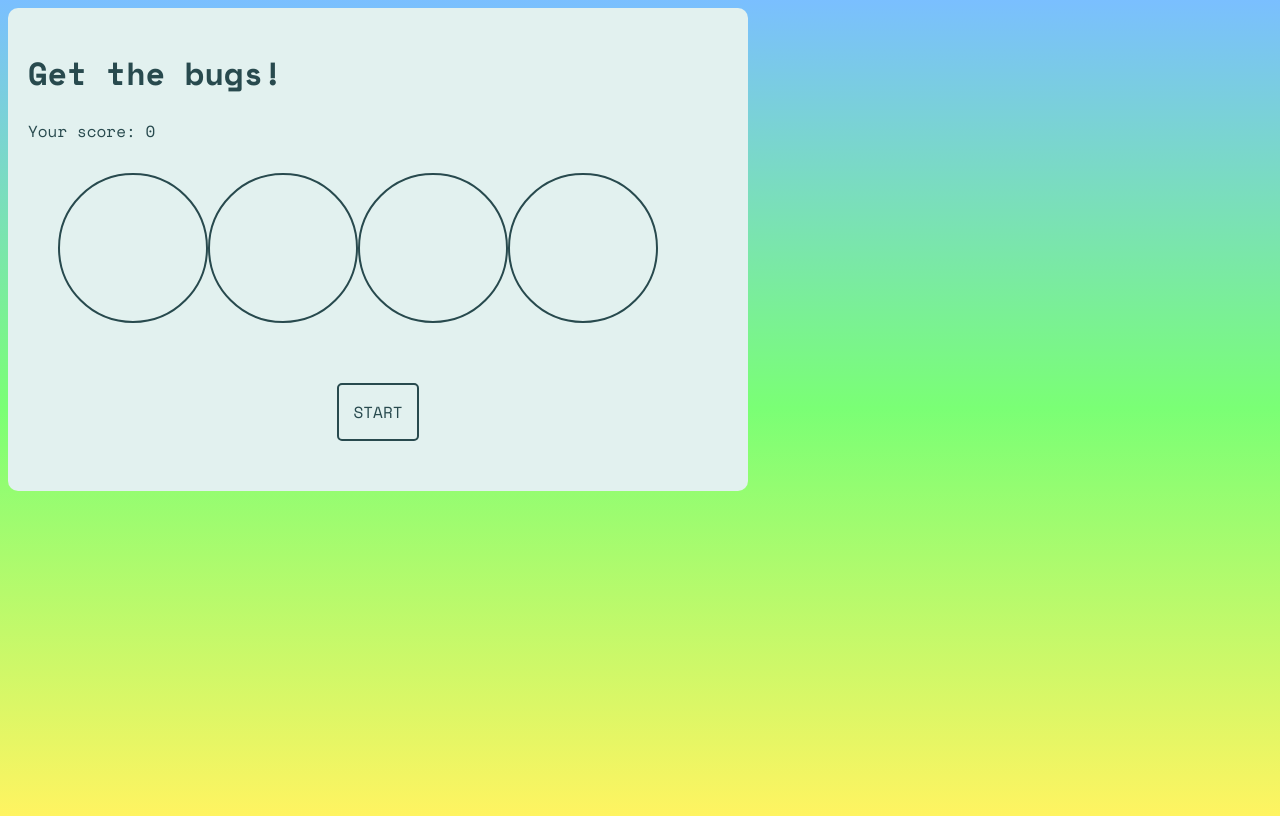
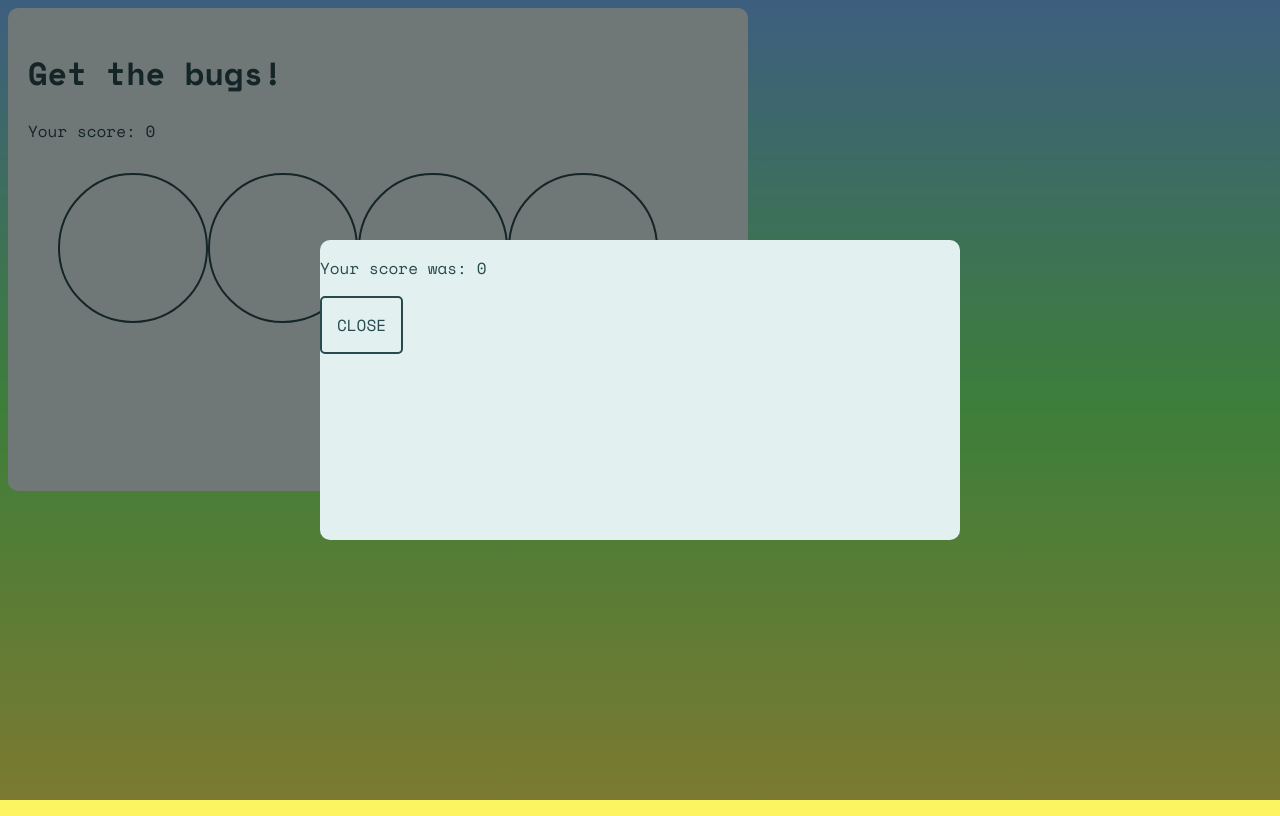
Before and after one commit to laurpe/speedgame-react, a React (Create React App) app: page / in a window 1280 px wide. Both pictures are taken after a click on the button 133 px from the left and 247 px from the top of the page. Built offline with nearby package versions, Linux system fonts and the light colour scheme.

Commit message:
basic modal with backdrop

```diff
--- a/src/App.js
+++ b/src/App.js
@@ -1,6 +1,8 @@
 import Circle from "./Components/Circle";
 import Button from "./Components/Button";
 import Score from "./Components/Score";
+import Popup from "./Components/Popup";
+import Backdrop from "./Components/Backdrop";
 import { Component } from "react";
 
 class App extends Component {
@@ -10,6 +12,7 @@ class App extends Component {
         rounds: 0,
         pace: 1000,
         score: 0,
+        showPopup: false,
     };
     timer;
 
@@ -20,7 +23,6 @@ class App extends Component {
     pickNew = () => {
         const nextActive = Math.floor(Math.random() * 4);
         const active = this.state.circles.indexOf(true);
-        // console.log("circles inside picknew", circles);
         if (nextActive !== active) {
             return nextActive;
         } else {
@@ -33,7 +35,6 @@ class App extends Component {
         const newCircles = [false, false, false, false];
         newCircles[nextActive] = true;
         this.setState({ circles: newCircles });
-        // console.log("circles after setting new", circles);
         this.setState({ pace: this.state.pace - 10 });
         if (this.state.rounds >= 5) {
             this.stopGame();
@@ -51,11 +52,12 @@ class App extends Component {
 
     stopGame = () => {
         this.setState({ gameOn: false });
+        this.setState({ showPopup: true });
         clearTimeout(this.timer);
-        this.reloadGame();
     };
 
     handleClickStop = () => {
+        this.setState({ showPopup: true });
         this.stopGame();
     };
 
@@ -68,8 +70,14 @@ class App extends Component {
         }
     };
 
+    handlePopupClose = () => {
+        this.setState({ showPopup: false });
+        this.reloadGame();
+    };
+
     render() {
         return (
+            <div>
                 <div className="container">
                     <header>
                         <h1>Get the bugs!</h1>
@@ -82,7 +90,9 @@ class App extends Component {
                                     <Circle
                                         circle={circle}
                                         key={index}
-                                    handleClickCircle={this.handleClickCircle}
+                                        handleClickCircle={
+                                            this.handleClickCircle
+                                        }
                                     />
                                 );
                             })}
@@ -103,6 +113,16 @@ class App extends Component {
                         </div>
                     </main>
                 </div>
+                {this.state.showPopup && (
+                    <div>
+                        <Backdrop />
+                        <Popup
+                            score={this.state.score}
+                            handleClick={this.handlePopupClose}
+                        />
+                    </div>
+                )}
+            </div>
         );
     }
 }
--- /dev/null
+++ b/src/Components/Backdrop.jsx
@@ -0,0 +1,7 @@
+import styles from "./Backdrop.module.css";
+
+const Backdrop = () => {
+    return <div className={styles.backdrop}></div>;
+};
+
+export default Backdrop;
--- /dev/null
+++ b/src/Components/Backdrop.module.css
@@ -0,0 +1,9 @@
+.backdrop {
+    width: 100%;
+    height: 100%;
+    position: fixed;
+    left: 0;
+    top: 0;
+    background-color: rgba(0, 0, 0, 0.5);
+    z-index: 1;
+}
--- a/src/Components/Button.jsx
+++ b/src/Components/Button.jsx
@@ -2,7 +2,7 @@ import styles from "./Button.module.css";
 
 const Button = ({ handleClick, title }) => {
     return (
-        <button styles={styles.button} onClick={handleClick}>
+        <button type="button" styles={styles.button} onClick={handleClick}>
             {title}
         </button>
     );
--- /dev/null
+++ b/src/Components/Popup.jsx
@@ -0,0 +1,14 @@
+import styles from "./Popup.module.css";
+
+const Popup = ({ score, handleClick }) => {
+    return (
+        <div className={styles.popup}>
+            <p>Your score was: {score}</p>
+            <button type="button" onClick={handleClick}>
+                Close
+            </button>
+        </div>
+    );
+};
+
+export default Popup;
--- /dev/null
+++ b/src/Components/Popup.module.css
@@ -0,0 +1,10 @@
+.popup {
+    background-color: rgb(226, 241, 239);
+    width: 50%;
+    height: 300px;
+    border-radius: 10px;
+    position: fixed;
+    left: 25%;
+    top: 30%;
+    z-index: 2;
+}
```
Lines whose indentation alone changed are shown as unchanged.
